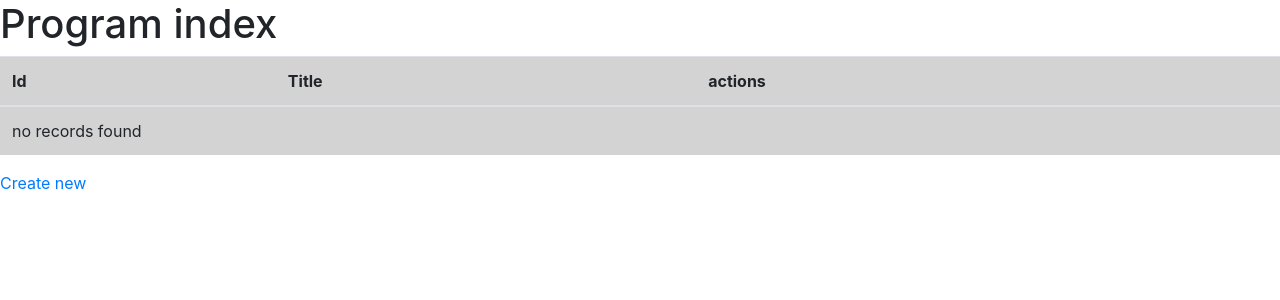
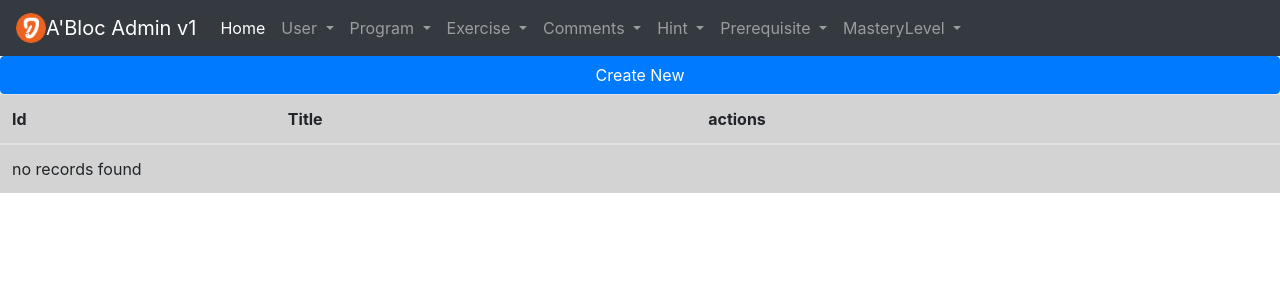
Before and after one commit to milin-fr/A-Block-Back, a Symfony app: template templates/admin/program/index.html.twig in a window 1280 px wide. Shown: the top 300 px of the page. Run offline with Twig, Linux system fonts and the light colour scheme; the template is opened without the code that fills it, so the values that code supplies are empty; some libraries are stand-ins or nearby versions.

Commit message:
NavBar and Create Buttons on views

```diff
--- a/templates/admin/exercise/index.html.twig
+++ b/templates/admin/exercise/index.html.twig
@@ -3,8 +3,7 @@
 {% block title %}Exercise index{% endblock %}
 
 {% block body %}
-    <h1>Exercise index</h1>
-    <a href="{{ path('admin_exercise_new') }}">Create new</a>
+<a href="{{ path('admin_exercise_new') }}" button type="button" class="btn btn-primary btn-block">Create New</a>
     <table class="table">
         <thead>
             <tr>
--- a/templates/admin/hint/index.html.twig
+++ b/templates/admin/hint/index.html.twig
@@ -3,7 +3,7 @@
 {% block title %}Hint index{% endblock %}
 
 {% block body %}
-    <h1>Hint index</h1>
+<a href="{{ path('admin_hint_new') }}" button type="button" class="btn btn-primary btn-block">Create New</a>
 
     <table class="table">
         <thead>
@@ -31,5 +31,4 @@
         </tbody>
     </table>
 
-    <a href="{{ path('admin_hint_new') }}">Create new</a>
 {% endblock %}
--- a/templates/admin/mastery_level/index.html.twig
+++ b/templates/admin/mastery_level/index.html.twig
@@ -3,7 +3,7 @@
 {% block title %}MasteryLevel index{% endblock %}
 
 {% block body %}
-    <h1>MasteryLevel index</h1>
+<a href="{{ path('admin_exercise_new') }}" button type="button" class="btn btn-primary btn-block">Create New</a>
 
     <table class="table">
         <thead>
@@ -31,5 +31,4 @@
         </tbody>
     </table>
 
-    <a href="{{ path('admin_mastery_level_new') }}">Create new</a>
 {% endblock %}
--- a/templates/admin/prerequisite/index.html.twig
+++ b/templates/admin/prerequisite/index.html.twig
@@ -3,7 +3,7 @@
 {% block title %}Prerequisite index{% endblock %}
 
 {% block body %}
-    <h1>Prerequisite index</h1>
+<a href="{{ path('admin_exercise_new') }}" button type="button" class="btn btn-primary btn-block">Create New</a>
 
     <table class="table">
         <thead>
@@ -31,5 +31,4 @@
         </tbody>
     </table>
 
-    <a href="{{ path('admin_prerequisite_new') }}">Create new</a>
 {% endblock %}
--- a/templates/admin/program/index.html.twig
+++ b/templates/admin/program/index.html.twig
@@ -3,7 +3,7 @@
 {% block title %}Program index{% endblock %}
 
 {% block body %}
-    <h1>Program index</h1>
+<a href="{{ path('admin_exercise_new') }}" button type="button" class="btn btn-primary btn-block">Create New</a>
 
     <table class="table">
         <thead>
@@ -31,5 +31,4 @@
         </tbody>
     </table>
 
-    <a href="{{ path('admin_program_new') }}">Create new</a>
 {% endblock %}
--- a/templates/admin/program_comment/index.html.twig
+++ b/templates/admin/program_comment/index.html.twig
@@ -31,5 +31,4 @@
         </tbody>
     </table>
 
-    <a href="{{ path('admin_program_comment_new') }}">Create new</a>
 {% endblock %}
--- a/templates/admin/user/index.html.twig
+++ b/templates/admin/user/index.html.twig
@@ -3,7 +3,7 @@
 {% block title %}User index{% endblock %}
 
 {% block body %}
-    <h1>User index</h1>
+<a href="{{ path('admin_exercise_new') }}" button type="button" class="btn btn-primary btn-block">Create New</a>
 
     <table class="table">
         <thead>
@@ -35,5 +35,4 @@
         </tbody>
     </table>
 
-    <a href="{{ path('admin_user_new') }}">Create new</a>
 {% endblock %}
--- a/templates/base.html.twig
+++ b/templates/base.html.twig
@@ -5,10 +5,98 @@
         <title>{% block title %}Welcome!{% endblock %}</title>
         {% block stylesheets %}
             <link rel="stylesheet" href="https://stackpath.bootstrapcdn.com/bootstrap/4.1.3/css/bootstrap.min.css" integrity="sha384-MCw98/SFnGE8fJT3GXwEOngsV7Zt27NXFoaoApmYm81iuXoPkFOJwJ8ERdknLPMO" crossorigin="anonymous">
+            <script src="https://ajax.googleapis.com/ajax/libs/jquery/3.4.1/jquery.min.js"></script>
+            <script src="https://cdnjs.cloudflare.com/ajax/libs/popper.js/1.16.0/umd/popper.min.js"></script>
+            <script src="https://maxcdn.bootstrapcdn.com/bootstrap/4.4.1/js/bootstrap.min.js"></script>
             <link rel="stylesheet" href="{{ asset('css/style.css') }}">
         {% endblock %}
     </head>
     <body>
+        {% block header %}
+            <nav class="navbar navbar-expand-lg navbar-dark bg-dark">
+            <img src="../asset/images/logo_abloc.png" alt="Logo Abloc" style="width:30px;">
+            <a class="navbar-brand" href="{{ path('admin_home') }}">A'Bloc Admin v1</a>
+            <button class="navbar-toggler" type="button" data-toggle="collapse" data-target="#navbarNavDropdown" aria-controls="navbarNavDropdown" aria-expanded="false" aria-label="Toggle navigation">
+            <span class="navbar-toggler-icon"></span>
+            </button>
+            <div class="collapse navbar-collapse" id="navbarNavDropdown">
+            <ul class="navbar-nav">
+              <li class="nav-item active">
+                <a class="nav-link" href="{{ path('admin_home') }}">Home <span class="sr-only">(current)</span></a>
+              </li>
+               <li class="nav-item dropdown">
+                <a class="nav-link dropdown-toggle" href="{{ path('admin_user_index') }}" id="navbarDropdownMenuLink" data-toggle="dropdown" aria-haspopup="true" aria-expanded="false">
+                  User
+                </a>
+                <div class="dropdown-menu" aria-labelledby="navbarDropdownMenuLink">
+                      <a class="dropdown-item" href="{{ path('admin_user_index') }}">List</a>
+                  <a class="dropdown-item" href="{{ path('admin_user_new') }}">Add</a>
+                </div>
+              </li>
+
+              <li class="nav-item dropdown">
+                <a class="nav-link dropdown-toggle" href="#" id="navbarDropdownMenuLink" data-toggle="dropdown" aria-haspopup="true" aria-expanded="false">
+                  Program
+                </a>
+                <div class="dropdown-menu" aria-labelledby="navbarDropdownMenuLink">
+                  <a class="dropdown-item" href="{{ path('admin_program_index') }}">List</a>
+                  <a class="dropdown-item" href="{{ path('admin_program_new') }}">Add</a>
+                </div>
+              </li>
+
+              <li class="nav-item dropdown">
+                <a class="nav-link dropdown-toggle" href="#" id="navbarDropdownMenuLink" data-toggle="dropdown" aria-haspopup="true" aria-expanded="false">
+                  Exercise
+                </a>
+                <div class="dropdown-menu" aria-labelledby="navbarDropdownMenuLink">
+                  <a class="dropdown-item" href="{{ path('admin_exercise_index') }}">List</a>
+                  <a class="dropdown-item" href="{{ path('admin_exercise_new') }}">Add</a>
+                </div>
+              </li>
+
+              <li class="nav-item dropdown">
+                <a class="nav-link dropdown-toggle" href="#" id="navbarDropdownMenuLink" data-toggle="dropdown" aria-haspopup="true" aria-expanded="false">
+                  Comments
+                </a>
+                <div class="dropdown-menu" aria-labelledby="navbarDropdownMenuLink">
+                  <a class="dropdown-item" href="{{ path('admin_program_comment_index') }}">Program Comments</a>
+                  <a class="dropdown-item" href="{{ path('admin_exercise_comment_index') }}">Exercise Comments</a>
+                </div>
+              </li>
+
+              <li class="nav-item dropdown">
+                <a class="nav-link dropdown-toggle" href="#" id="navbarDropdownMenuLink" data-toggle="dropdown" aria-haspopup="true" aria-expanded="false">
+                  Hint
+                </a>
+                <div class="dropdown-menu" aria-labelledby="navbarDropdownMenuLink">
+                  <a class="dropdown-item" href="{{ path('admin_hint_index') }}">List</a>
+                  <a class="dropdown-item" href="{{ path('admin_hint_new') }}">Add</a>
+                </div>
+              </li>
+
+              <li class="nav-item dropdown">
+                <a class="nav-link dropdown-toggle" href="#" id="navbarDropdownMenuLink" data-toggle="dropdown" aria-haspopup="true" aria-expanded="false">
+                  Prerequisite
+                </a>
+                <div class="dropdown-menu" aria-labelledby="navbarDropdownMenuLink">
+                  <a class="dropdown-item" href="{{ path('admin_prerequisite_index') }}">List</a>
+                  <a class="dropdown-item" href="{{ path('admin_prerequisite_new') }}">Add</a>
+                </div>
+              </li>
+
+              <li class="nav-item dropdown">
+                <a class="nav-link dropdown-toggle" href="#" id="navbarDropdownMenuLink" data-toggle="dropdown" aria-haspopup="true" aria-expanded="false">
+                  MasteryLevel
+                </a>
+                <div class="dropdown-menu" aria-labelledby="navbarDropdownMenuLink">
+                  <a class="dropdown-item" href="{{ path('admin_mastery_level_index') }}">List</a>
+                  <a class="dropdown-item" href="{{ path('admin_mastery_level_new') }}">Add</a>
+                </div>
+              </li>
+            </ul>
+            </div>
+            </nav>
+        {% endblock %}
         {% block body %}{% endblock %}
         {% block javascripts %}
             <script>
```
Also changed, not shown: public/asset/images/logo_abloc.png (added).
